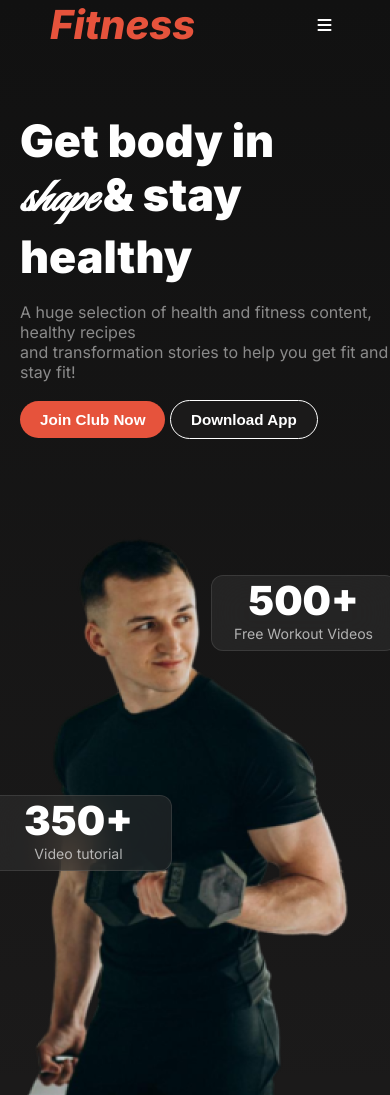
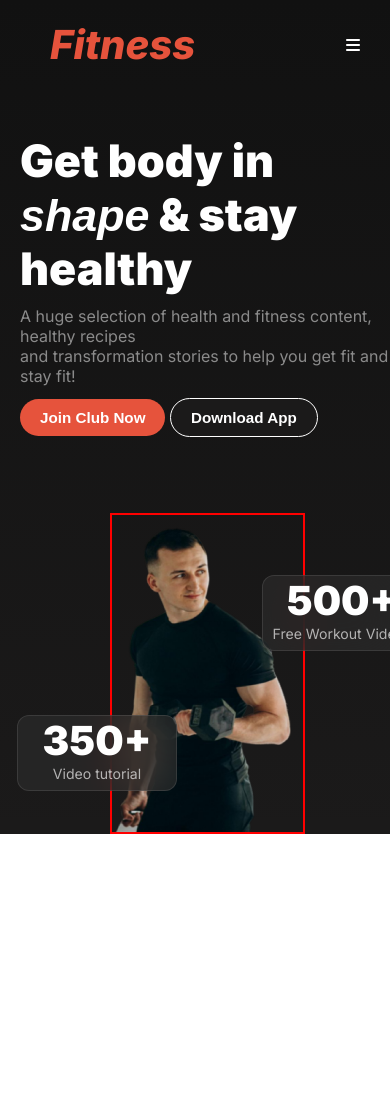
Before and after one commit to rashidul-islam9/assingment2-solution, a plain HTML site: page index.html in a window 390 px wide. Shown: the top 1095 px of the page. After the commit the page ends 844 px from the top, so only its background shows below. Drawn offline with Linux system fonts and the light colour scheme; a web font is replaced by a local one.

Commit message:
solveb some problem

```diff
--- a/index.html
+++ b/index.html
@@ -5,39 +5,40 @@
     <meta name="viewport" content="width=device-width, initial-scale=1.0">
     <title>Assingment2 Solution</title>
     <link rel="stylesheet" href="styles/style.css">
-
+    <link rel="stylesheet" href="styles/responsive.css">
     <link rel="stylesheet" href="https://cdnjs.cloudflare.com/ajax/libs/font-awesome/6.6.0/css/all.min.css" integrity="sha512-Kc323vGBEqzTmouAECnVceyQqyqdsSiqLQISBL29aUW4U/M7pSPA/gEUZQqv1cwx4OnYxTxve5UMg5GT6L4JJg==" crossorigin="anonymous" referrerpolicy="no-referrer" />
-    <style>
-      @import url('https://fonts.googleapis.com/css2?family=Great+Vibes&display=swap');
-      </style>
+      <link href="https://fonts.cdnfonts.com/css/miama" rel="stylesheet">
 </head>
 <body class="inter-font">
     <header>
       <nav class="align-item">
         <div class="nav-bar">
+       <div class="nav-left">
         <h1 class="nav-title"><i>Fitness</i></h1>
+       </div>
+       <div class="nav-right">
         <ul>
           <li><button class="primary-btn">Home</button></li>
            <a href=""><li>Service</li></a>
            <a href=""><li>Contact</li></a>
            <a href=""><li>About </li></a>
         </ul>
+       </div>
            <div class="menu-icon">
             <i class="fa-solid fa-bars"></i>
            </div>
         </div>
 
       </nav>
-      <section>
-        <div class="banner-container">
+        <div  class="banner-container">
           <div class="banner-content1">
-            <h1 class="banner-title">Get body in <br> <span class="great-vibes-regular"><i>shape    </i></span>   & stay <br> healthy</h1>
+            <h1 class="banner-title">Get body in <br> <span class="shape"> <i>shape</i></span> & stay <br> healthy</h1>
             <p class="banner-description">A huge selection of health and fitness content, healthy recipes <br> and transformation stories to help you get fit and stay fit!</p>
             <button class="primary-btn join-btn">Join Club Now</button>
             <button class="second-btn">Download App</button>
           </div>
           <div class="banner-content2">
-            <img src="images/Images 2.png" alt="">
+            <img class="workout-pic" src="images/Images 2.png" alt="">
             <div class="card1">
               <h1 class="card1-title">500+</h1>
               <p class="card1-des">Free Workout Videos</p>
@@ -47,11 +48,12 @@
               <p class="card2-des">Video tutorial</p>
             </div>
           </div>
+
+
         </div>
-      </section>
     </header>
     <main>
-         <div class="full">
+         <!-- <div class="full">
           <div class="habit-container">
           <h1 class="habit-title">Change Your Habits</h1>
             <p class="habit-description">We believe fitness should be accessible to everyone, everywhere, regardless of <br> income or access to a gym.</p>
@@ -89,7 +91,7 @@
               <img class="run-img" src="images/run2.jpg" alt="">
             </div>
            </div>
-         </div>
+         </div> -->
     </main>
     <footer>
 
--- /dev/null
+++ b/styles/responsive.css
@@ -0,0 +1,99 @@
+
+@media screen and (max-width:576px) {
+    nav ul {
+      display: none;
+    }
+
+     .nav-title{
+      font-weight: 800;
+      font-size: 2.5rem;
+      display: flex;
+      margin-left: 50px;
+    }
+
+    .menu-icon{
+      display: block;
+      margin-right: 30px;
+    }
+    .banner-container{
+      display: flex;
+      flex-direction: column;
+    }
+    .banner-content1{
+      margin-left: 20px;
+      margin-bottom: 76px;
+      margin-top: 35px;
+    }
+    .banner-title{
+      font-size: 2.8rem;
+      font-weight: 900;
+      line-height: normal;
+    }
+    .banner-description{
+      margin-top: 10px;
+      margin-bottom: 12px;
+    }
+
+    .great-vibes-regular {
+      font-size: 3rem;
+    }
+      .primary-btn , .second-btn{
+        border-radius: 30px;
+        padding: 10px 20px;
+        font-size: 0.95rem;
+        text-align: center;
+      }
+      .banner-content2{
+        margin: 0 auto;
+        max-width: 50%;
+        margin-left: 110px;
+      }
+      .card1{
+        width: 160px;
+        height: 76px;
+        margin-left: 150px;
+        margin-top: 60px;
+  }
+  .card2{
+    width: 160px;
+    height: 76px;
+    margin-left: -95px;
+    margin-top: 200px;
+    text-align: center;
+  }
+  header{
+    background: linear-gradient(180.00deg, rgb(17, 17, 17),rgba(119, 119, 119, 0) 100%);
+    background-color: rgb(27, 26, 26);
+    width: 100%;
+   }
+
+   .all-box{
+    display: inline;
+    justify-content: space-around;
+  }
+  .habit-title{
+    font-size: 2.5rem;
+    font-weight: 900;
+  }
+  .habit-description{
+    font-size: 0.82rem;
+    margin-top: 10px;
+  }
+
+  .run-section{
+    margin: 198px 100px;
+    display: inline;
+    background-color: rgb(24, 23, 23);
+
+  }
+  .right-part{
+    margin: 30px 32px;
+    margin-left: 60px;
+  }
+  .run-img{
+    overflow-x: hidden;
+    width: 90%;
+    height: 80%;
+  }
+
+  }
--- a/styles/style.css
+++ b/styles/style.css
@@ -7,7 +7,9 @@
     font-style: normal;
   }
 
+  @import url('https://fonts.googleapis.com/css2?family=Great+Vibes&display=swap');
 
+  @import url('https://fonts.cdnfonts.com/css/miama');
 
   .great-vibes-regular {
   font-family: "Great Vibes", cursive;
@@ -22,6 +24,8 @@
   }
   *{
     margin: 0;
+    padding: 0;
+    box-sizing: border-box;
   }
 
    /* navbar styles start here */
@@ -29,7 +33,7 @@
    header{
     background: linear-gradient(180.00deg, rgb(17, 17, 17),rgba(119, 119, 119, 0) 100%);
     background-color: rgb(27, 26, 26);
-    width: 100%;
+    /* width: 100%; */
    }
 
    .nav-bar{
@@ -37,15 +41,28 @@
     justify-content: space-between;
     text-align: center;
     align-items: center;
-    width: 100%;
+    max-width: 100%;
+    padding-top: 20px;
    }
+   .nav-left{
+    width: 50%;
+   }
+   .nav-right{
+    margin-right: 40px;
+    margin: 0 70px;
+   }
+    .nav-right > ul{
+      border: 1px solid rgba(128, 128, 128, 0.363);
+      border-radius: 50px;
 
+    }
   .nav-title{
     color: rgb(230, 83, 60);
-    font-weight: 800;
-    font-size: 2.5rem;
-    display: flex;
+    font-weight: 900;
+    font-size: 2.8rem;
+    /* display: flex; */
     margin-left: 190px;
+    max-width: 50%;
   }
 nav ul{
     display: flex;
@@ -57,15 +74,17 @@ nav ul{
 
 nav ul li{
   list-style: none;
-  margin: 30px;
+  /* margin-left: 30px; */
   color: white;
   font-size: 1.1rem;
   text-align: center;
+  margin: 1px  ;
 
 }
 
 nav ul a {
   text-decoration: none;
+  margin-left: 40px;
 
 }
 
@@ -89,21 +108,27 @@ nav ul a {
 
 /* banner part styles */
 
+.shape{
+  font-family: 'Miama',sans-serif ;
+}
 .banner-container{
   margin-top: 30px;
   display: flex;
+  width: 100%;
 }
 
 .banner-content1{
   margin-left: 190px;
   margin-bottom: 76px;
   margin-top: 35px;
+  max-width: 100%;
 }
 
 .banner-title{
   color: white;
-  font-size: 4.8rem;
+  font-size: 4rem;
   font-weight: 900;
+  line-height: 90px;
 }
 .banner-description{
   color: rgba(255, 255, 255, 0.5);
@@ -128,7 +153,14 @@ nav ul a {
 .banner-content2{
   margin: 0 160px ;
   display: flex;
-  padding: 0px ;
+  border: 2px solid red;
+  max-width: 50%;
+  position: relative
+}
+
+.workout-pic{
+  position: relative;
+  overflow-x: hidden;
 }
 
 .card1{
@@ -237,11 +269,13 @@ nav ul a {
   margin: 198px 100px;
   display: flex;
   background-color: rgb(24, 23, 23);
+  border-radius: 10px;
 }
 .run-img{
   width: 366px;
   height: 312px;
   border-radius: 16px;
+  overflow-x: hidden;
 }
 
 .left-part{
@@ -264,97 +298,3 @@ nav ul a {
 }
 
 /* responsive styles */
-
-@media screen and (max-width:576px) {
-  nav ul {
-    display: none;
-  }
-
-   .nav-title{
-    color: rgb(230, 83, 60);
-    font-weight: 800;
-    font-size: 2.5rem;
-    display: flex;
-    margin-left: 50px;
-  }
-
-  .menu-icon{
-    display: block;
-    margin-right: 15%;
-  }
-  .banner-container{
-    display: flex;
-    flex-direction: column;
-  }
-  .banner-content1{
-    margin-left: 20px;
-    margin-bottom: 76px;
-    margin-top: 35px;
-  }
-  .banner-title{
-    color: white;
-    font-size: 2.8rem;
-    font-weight: 900;
-  }
-  .banner-description{
-    color: rgba(255, 255, 255, 0.5);
-    margin-top: 18px;
-    margin-bottom: 18px;
-  }
-
-  .great-vibes-regular {
-    font-size: 3rem;
-  }
-    .primary-btn , .second-btn{
-      border-radius: 30px;
-      padding: 10px 20px;
-      font-size: 0.95rem;
-      text-align: center;
-    }
-    .banner-content2{
-      margin: 0 auto;
-    }
-    .card1{
-      width: 186px;
-      height: 76px;
-      margin-left: 190px;
-      margin-top: 60px;
-}
-.card2{
-  width: 186px;
-  height: 76px;
-  margin-left: -35px;
-  margin-top: 280px;
-}
-header{
-  background: linear-gradient(180.00deg, rgb(17, 17, 17),rgba(119, 119, 119, 0) 100%);
-  background-color: rgb(27, 26, 26);
-  width: 100%;
- }
-
- .all-box{
-  display: inline;
-  justify-content: space-around;
-}
-.habit-title{
-  font-size: 2.5rem;
-  font-weight: 900;
-}
-.habit-description{
-  font-size: 0.82rem;
-  margin-top: 10px;
-}
-
-.run-section{
-  margin: 198px 100px;
-  display: inline;
-  background-color: rgb(24, 23, 23);
-
-}
-.right-part{
-  margin: 30px 32px;
-  margin-left: 60px;
-}
-
-
-}
```
Lines whose indentation alone changed are shown as unchanged.
